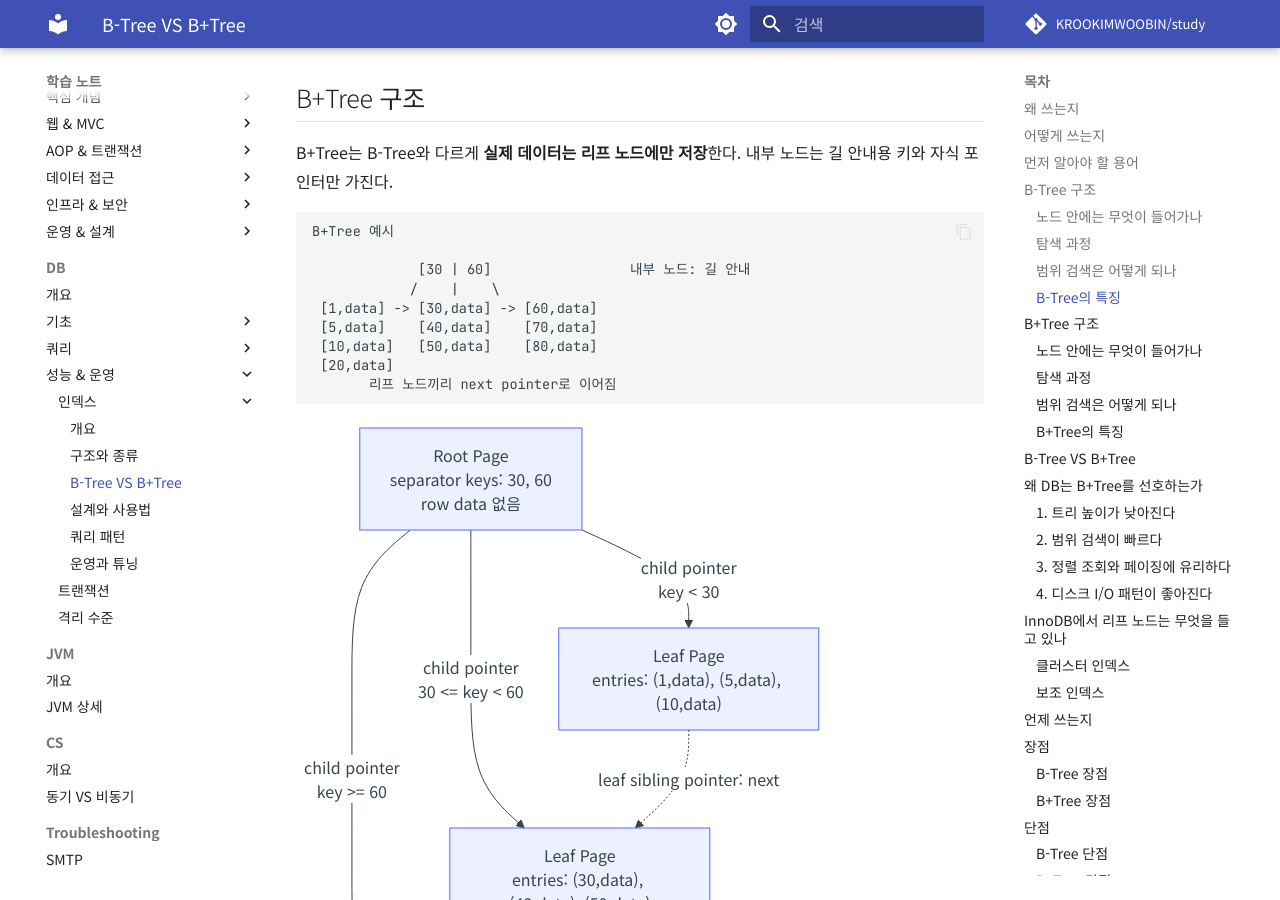
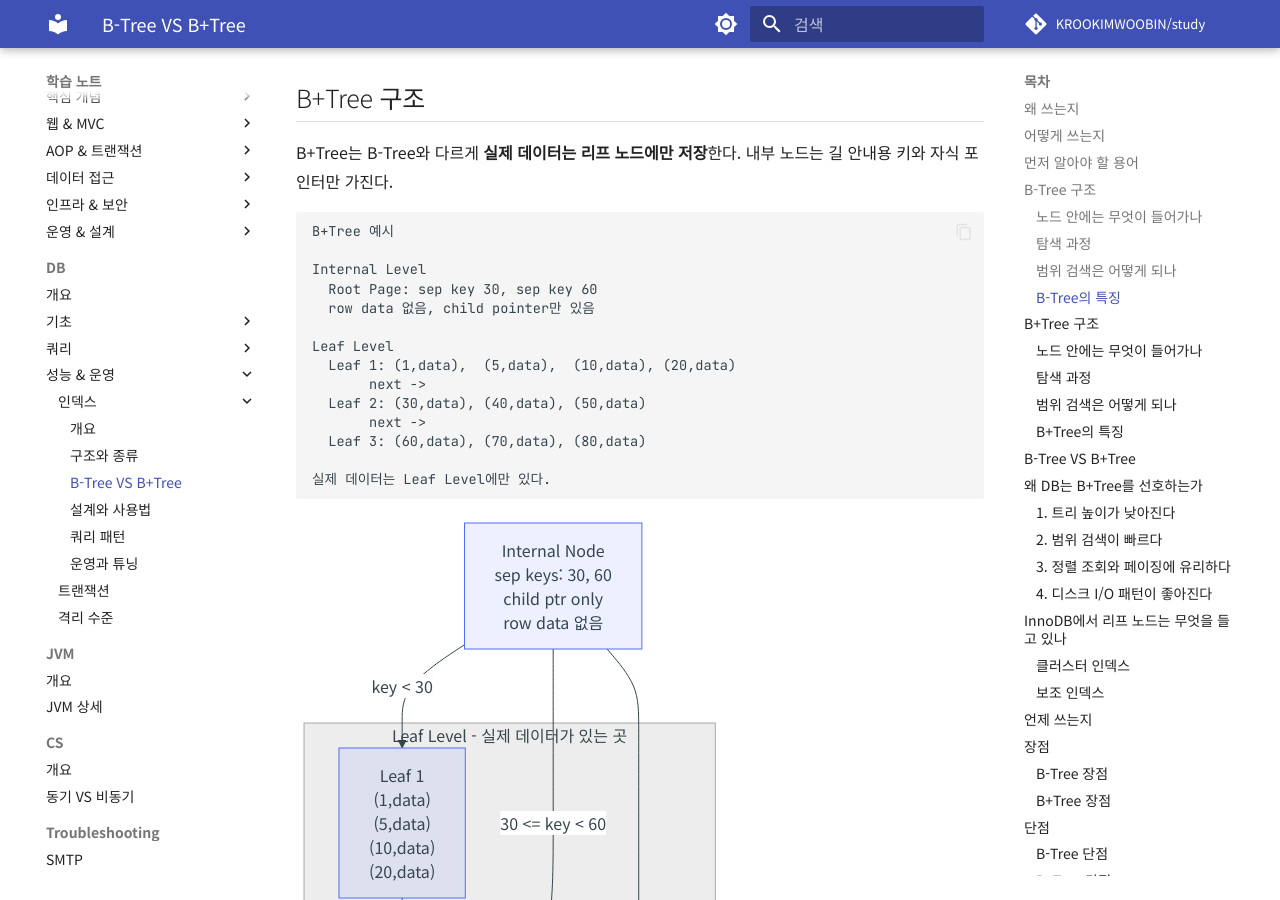
Before and after one commit to KROOKIMWOOBIN/study, an MkDocs documentation site: the page built from docs/db/성능운영/인덱스/B-Tree.md, in a window 1280 px wide and 900 px high, scrolled down 4832 px. Built offline with MkDocs 1.6.1 and Material for MkDocs 9.7.7, drawn with Linux system fonts in a browser that asks for light colours; comment, search, counter and statistics services are not loaded.

Commit message:
docs: improve btree leaf level diagram

````diff
--- a/docs/db/성능운영/인덱스/B-Tree.md
+++ b/docs/db/성능운영/인덱스/B-Tree.md
@@ -201,28 +201,37 @@ B+Tree는 B-Tree와 다르게 **실제 데이터는 리프 노드에만 저장**
 ```text
 B+Tree 예시
 
-             [30 | 60]                 내부 노드: 길 안내
-            /    |    \
- [1,data] -> [30,data] -> [60,data]
- [5,data]    [40,data]    [70,data]
- [10,data]   [50,data]    [80,data]
- [20,data]
-       리프 노드끼리 next pointer로 이어짐
+Internal Level
+  Root Page: sep key 30, sep key 60
+  row data 없음, child pointer만 있음
+
+Leaf Level
+  Leaf 1: (1,data),  (5,data),  (10,data), (20,data)
+       next ->
+  Leaf 2: (30,data), (40,data), (50,data)
+       next ->
+  Leaf 3: (60,data), (70,data), (80,data)
+
+실제 데이터는 Leaf Level에만 있다.
 ```
 
 ```mermaid
-flowchart TD
-    R["Root Page<br/>separator keys: 30, 60<br/>row data 없음"]
-    L1["Leaf Page<br/>entries: (1,data), (5,data), (10,data)"]
-    L2["Leaf Page<br/>entries: (30,data), (40,data), (50,data)"]
-    L3["Leaf Page<br/>entries: (60,data), (70,data), (80,data)"]
+flowchart TB
+    R["Internal Node<br/>sep keys: 30, 60<br/>child ptr only<br/>row data 없음"]
 
-    R -->|"child pointer<br/>key < 30"| L1
-    R -->|"child pointer<br/>30 <= key < 60"| L2
-    R -->|"child pointer<br/>key >= 60"| L3
+    subgraph LEAF["Leaf Level - 실제 데이터가 있는 곳"]
+        direction LR
+        L1["Leaf 1<br/>(1,data)<br/>(5,data)<br/>(10,data)<br/>(20,data)"]
+        L2["Leaf 2<br/>(30,data)<br/>(40,data)<br/>(50,data)"]
+        L3["Leaf 3<br/>(60,data)<br/>(70,data)<br/>(80,data)"]
 
-    L1 -. "leaf sibling pointer: next" .-> L2
-    L2 -. "leaf sibling pointer: next" .-> L3
+        L1 -. "next leaf" .-> L2
+        L2 -. "next leaf" .-> L3
+    end
+
+    R -->|"key < 30"| L1
+    R -->|"30 <= key < 60"| L2
+    R -->|"key >= 60"| L3
 ```
 
 <div class="tip-box" markdown="1">
````
